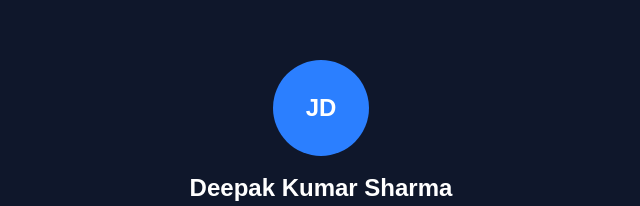
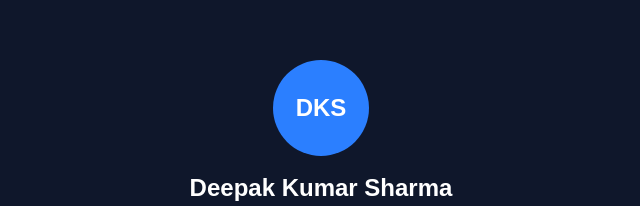
Before and after one commit to Hack0333/business-card-app, a Next.js app: page / in a window 1280 px wide. Shown: the part 158-364 px from the top of the page, without its empty margins (319-959 px from the left). Built offline with nearby package versions, Linux system fonts and the light colour scheme; no server answers.

Commit message:
Change profile image placeholder from 'JD' to 'DKS'

```diff
--- a/app/page.tsx
+++ b/app/page.tsx
@@ -108,7 +108,7 @@ export default async function Home() {
 
         {/* Profile Image placeholder */}
         <div className="w-24 h-24 bg-blue-500 rounded-full mx-auto mb-4 flex items-center justify-center font-bold text-2xl">
-          JD
+          DKS
         </div>
 
         <h1 className="text-2xl font-bold">Deepak Kumar Sharma</h1>
```
